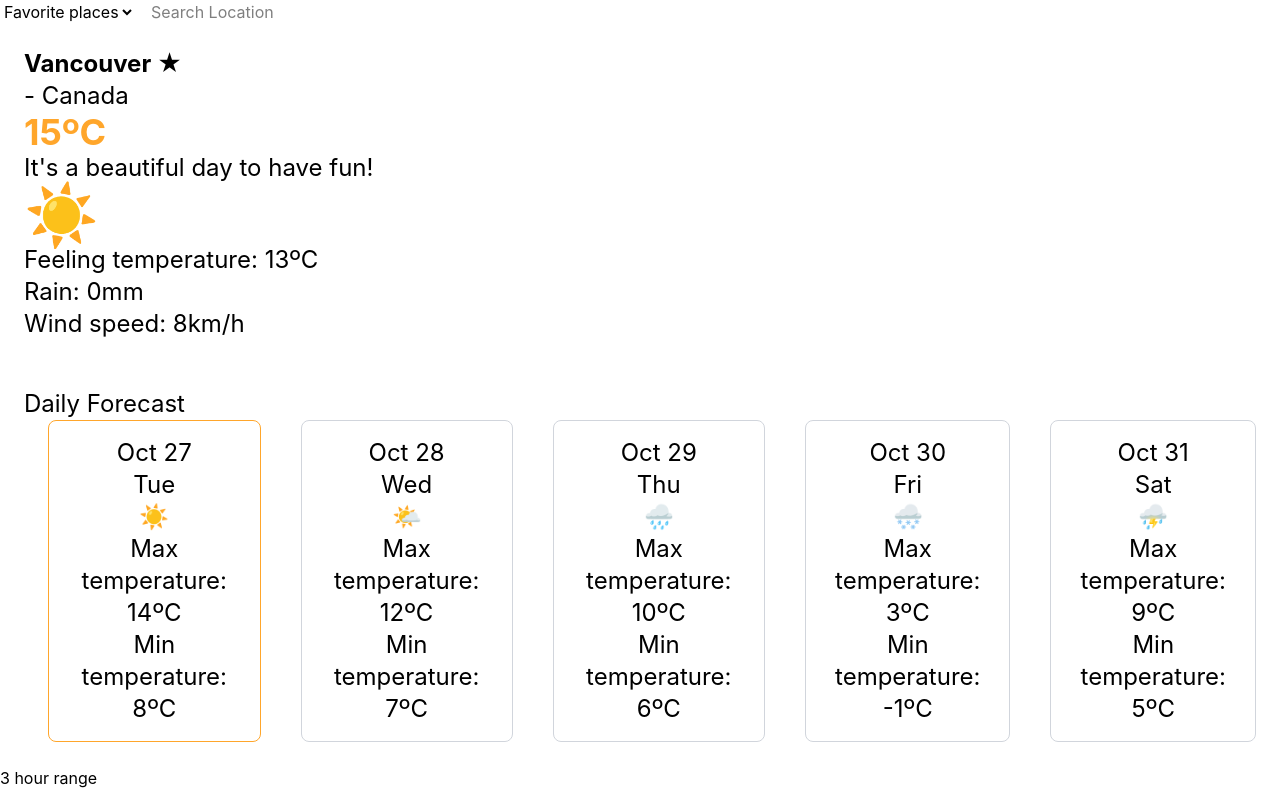
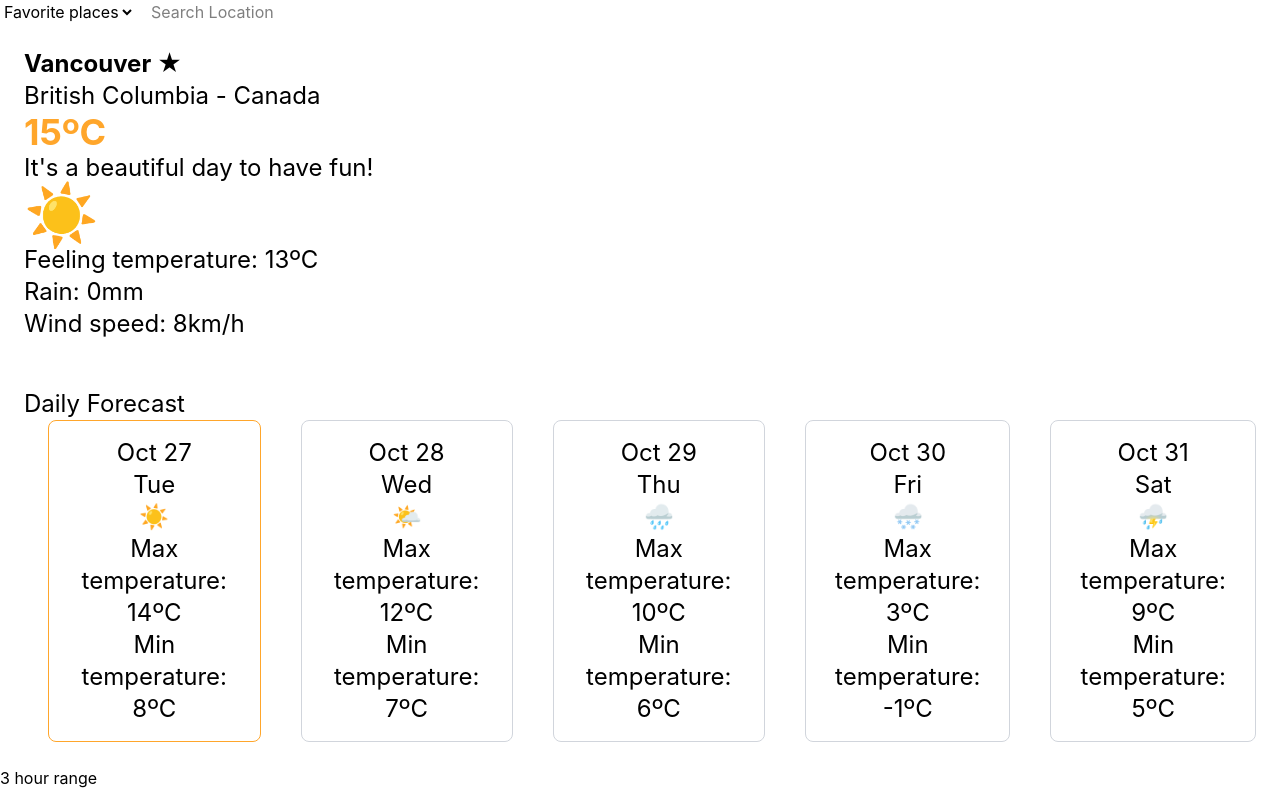
Before and after one commit to nakatanisae/Weather-app, a React (Vite) app in the folder react-app/: page / in a window 1280 px wide. Shown: the top 800 px of the page. Built offline with nearby package versions, Linux system fonts and the light colour scheme; a web font is replaced by a local one.

Commit message:
Fix province prop in CurrentWeather

```diff
--- a/react-app/src/App.jsx
+++ b/react-app/src/App.jsx
@@ -43,7 +43,7 @@ function App() {
 
       <CurrentWeather
         city={location.city}
-        province={location.administrative}
+        province={location.province}
         country={location.country}
         {...dummyWeather.current}
         isFavorite={true}
```
